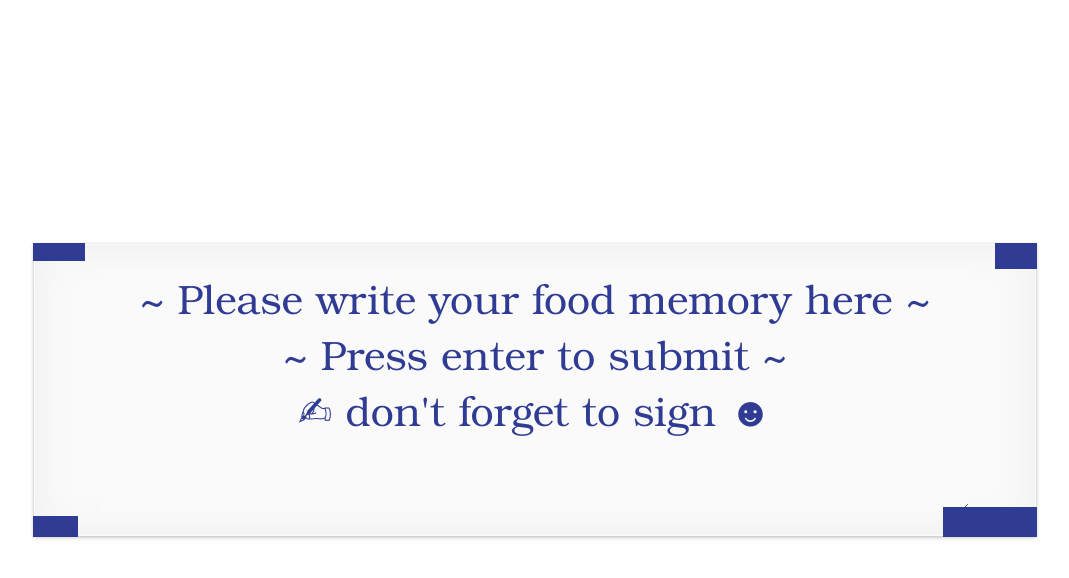
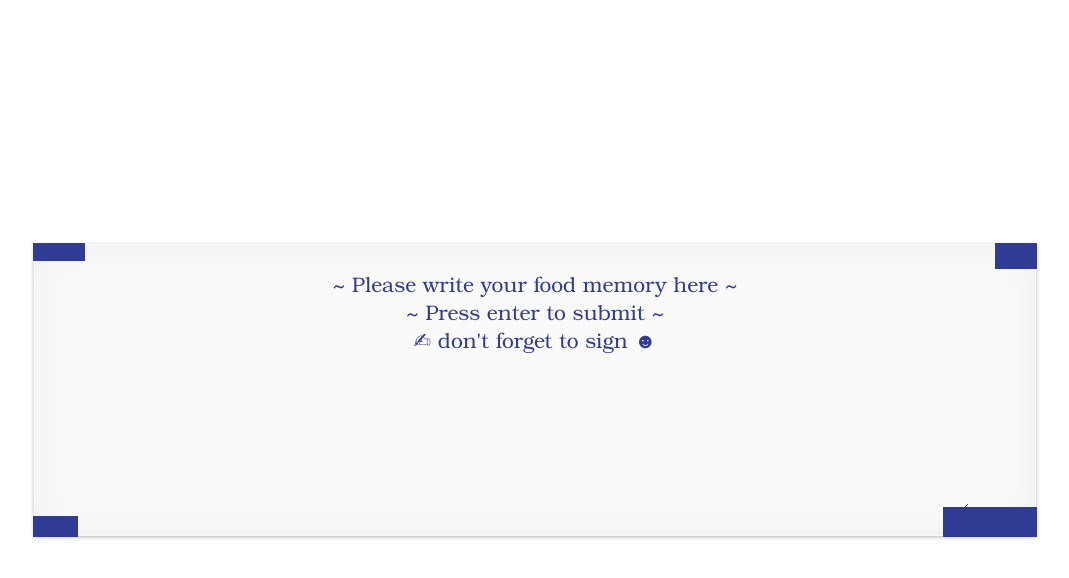
Before and after one commit to m4rk3r/good-fortune-technology, a Django app: page / in a window 1280 px wide. Shown: the top 578 px of the page, without its empty margins (105-1174 px from the left). Run offline with Django 3.2, Linux system fonts and the light colour scheme.

Commit message:
Mobile treatment

```diff
--- a/static/css/main.css
+++ b/static/css/main.css
@@ -73,6 +73,9 @@ p {
     font-size: 41px;
     text-align: center;
     color: #303c93; }
+    @media (min-width: 400px) {
+      p textarea {
+        font-size: 21px; } }
 
 #screen {
   -webkit-transition: opacity 0.8s ease-in-out;
--- a/static/js/main.js
+++ b/static/js/main.js
@@ -82,6 +82,12 @@ $(function (){
     input.on('keydown', function (evt){
         var words = input.val().split(' ').length;
         var s = Math.max(20, max - max * words/max);
+
+        // scale down for mobile
+        if (window.innerWidth <= 400) {
+          s *= 0.75;
+        }
+
         input.css({
             'font-size': s
         });
--- a/static/scss/main.scss
+++ b/static/scss/main.scss
@@ -51,6 +51,10 @@ p {
         font-size:41px;
         text-align: center;
         color:$blue;
+
+        @media (min-width: 400px) {
+            font-size: 21px;
+        }
     }
 }
 
```
Also changed, not shown: 1 other file.
